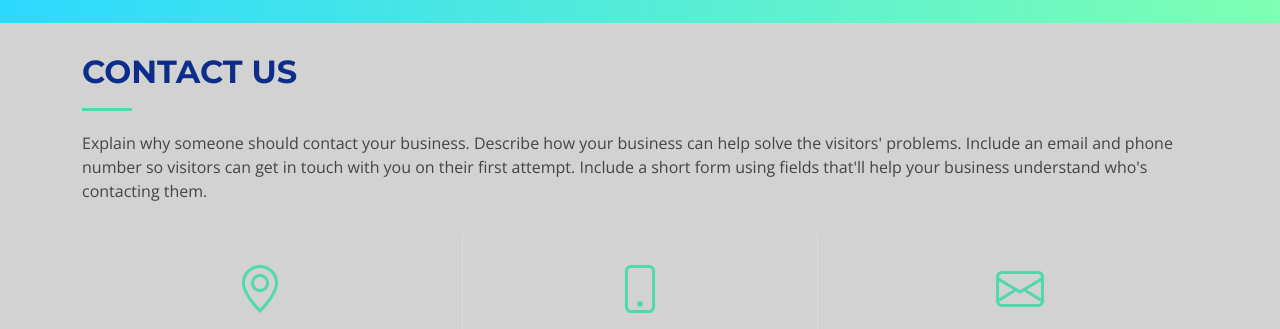
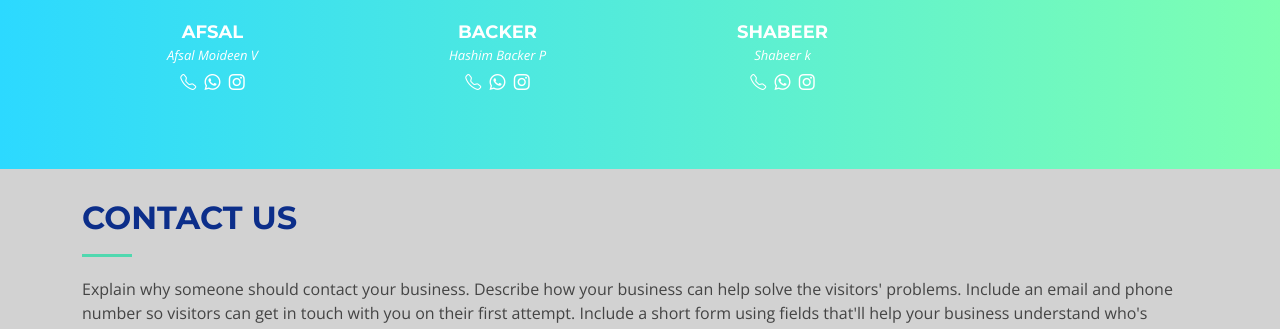
Before and after one commit to abuabz/tm_bz, a plain HTML site: page index.html in a window 1280 px wide. Shown: the part 3423-3752 px from the top of the page. Drawn offline with nearby package versions, Linux system fonts and the light colour scheme.

Commit message:
Update index.html

```diff
--- a/index.html
+++ b/index.html
@@ -540,7 +540,7 @@
           <div class="member">
             <div class="pic"><img src="assets/img/testimonial-8.jpg" alt=""></div>
             <div class="details" id="arshad1">
-              <h4>KUTTIPPA</h4>
+              <h4>ARSHAD</h4>
               <span>Arshad V</span>
               <div class="social">
                 <a href="tel:+919746795655"><i class="bi bi-telephone"></i></a>
@@ -609,9 +609,9 @@
               <h4>ANSAR</h4>
               <span>Muhammed Ansar</span>
               <div class="social">
-                <a href="tel:+916238306124"><i class="bi bi-telephone"></i></a>
-                <a href="https://wa.me/916238306124"><i class="bi bi-whatsapp"></i></a>
-                <a href="https://www.instagram.com/ansar_mullan/"><i class="bi bi-instagram"></i></a>
+                <a href="tel:+917994111980"><i class="bi bi-telephone"></i></a>
+                <a href="https://wa.me/917994111980"><i class="bi bi-whatsapp"></i></a>
+                <a href="https://www.instagram.com/muhamme_d_irshad__/"><i class="bi bi-instagram"></i></a>
                 <!-- <a href=""><i class="bi bi-linkedin"></i></a> -->
               </div>
             </div>
@@ -685,12 +685,61 @@
             </div>
           </div>
         </div>
+      </div>
+        <br>
+      <div class="row">
 
+        <div class="col-lg-3 col-md-5" data-aos="fade-left" data-aos-delay="100">
+          <div class="member">
+            <div class="pic"><img src="assets/img/testimonial-17.jpg" alt=""></div>
+            <div class="details" id="afsal1">
+              <h4>AFSAL</h4>
+              <span>Afsal Moideen V</span>
+              <div class="social">
+                <a href="tel:+919947248467"><i class="bi bi-telephone"></i></a>
+                <a href="https://wa.me/919947248467"><i class="bi bi-whatsapp"></i></a>
+                <a href="https://www.instagram.com/moideenafsal/"><i class="bi bi-instagram"></i></a>
+                <!-- <a href=""><i class="bi bi-linkedin"></i></a> -->
+              </div>
+            </div>
+          </div>
+        </div>
+
+        <div class="col-lg-3 col-md-5" data-aos="fade-right" data-aos-delay="100">
+          <div class="member">
+            <div class="pic"><img src="assets/img/testimonial-18.jpg" alt=""></div>
+            <div class="details" id="backer1">
+              <h4>BACKER</h4>
+              <span>Hashim Backer P</span>
+              <div class="social">
+                <a href="tel:+919207122659"><i class="bi bi-telephone"></i></a>
+                <a href="https://wa.me/919207122659"><i class="bi bi-whatsapp"></i></a>
+                <a href="https://www.instagram.com/hashim__bkr/"><i class="bi bi-instagram"></i></a>
+                <!-- <a href=""><i class="bi bi-linkedin"></i></a> -->
+              </div>
+            </div>
+          </div>
+        </div>
+
+        <div class="col-lg-3 col-md-5" data-aos="fade-right" data-aos-delay="100">
+          <div class="member">
+            <div class="pic"><img src="assets/img/testimonial-19.jpg" alt=""></div>
+            <div class="details" id="shabeer1">
+              <h4>SHABEER</h4>
+              <span>Shabeer k</span>
+              <div class="social">
+                <a href="tel:+919207122659"><i class="bi bi-telephone"></i></a>
+                <a href="https://wa.me/919207122659"><i class="bi bi-whatsapp"></i></a>
+                <a href="https://www.instagram.com/hashim__bkr/"><i class="bi bi-instagram"></i></a>
+                <!-- <a href=""><i class="bi bi-linkedin"></i></a> -->
+              </div>
+            </div>
+          </div>
+        </div>
 
       </div>
 
-      </div>
-      <BR>
+
     </section><!-- End Team Section -->
 
     <!-- ======= Contact Section ======= -->
```
